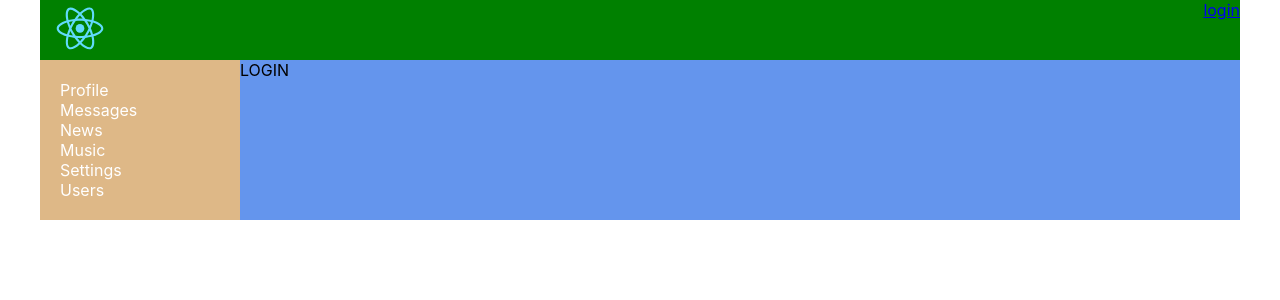
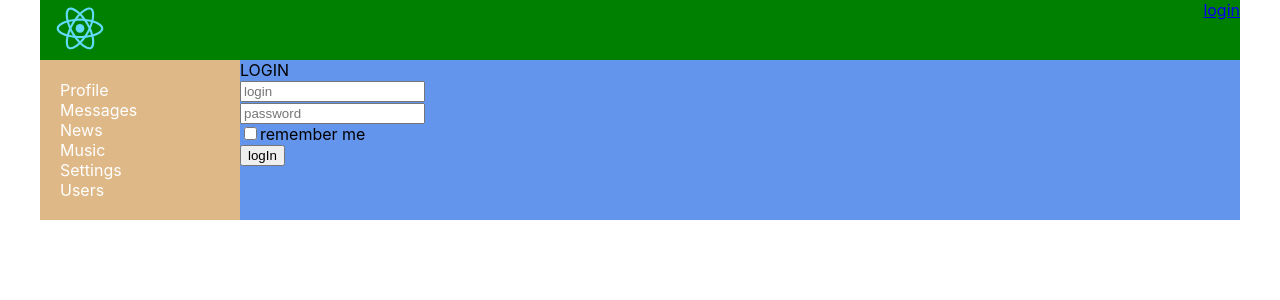
Before and after one commit to dimas2738/react-way-of-samurai, a React (Create React App) app: page /login in a window 1280 px wide. Shown: the top 300 px of the page. Built offline with nearby package versions, Linux system fonts and the light colour scheme; no server answers.

Commit message:
75lesson

```diff
--- a/package.json
+++ b/package.json
@@ -11,6 +11,7 @@
     "react-router-dom": "^4.3.1",
     "react-scripts": "^4.0.3",
     "redux": "^4.0.1",
+    "redux-form": "^8.3.8",
     "redux-thunk": "^2.4.0"
   },
   "scripts": {
--- a/src/components/Login/Login.jsx
+++ b/src/components/Login/Login.jsx
@@ -1,12 +1,43 @@
 import React from 'react';
+import {Field,reduxForm} from "redux-form";
 
 const Login = (props) => {
+
+    const onSubmit = (formData) => {
+        console.log(formData)
+
+    }
 
 
     return (
         <div> LOGIN
+            <LoginReduxForm onSubmit={onSubmit}/>
         </div>
     )
 }
+const LoginForm = (props) => {
+
+
+    return (
+        <form onSubmit={props.handleSubmit}>
+            <Field name={'login'} placeholder='login' component={'input'}/>
+            <div>
+                <Field name={'password'} placeholder='password' component={'input'}/>
+            </div>
+            <div>
+
+                <Field name={'remember_me'} type={'checkbox'} component={'input'}/>remember me
+            </div>
+            <div>
+                <button>logIn</button>
+            </div>
+        </form>
+    )
+}
+
+const LoginReduxForm = reduxForm({
+    form:'login'
+})(LoginForm)
+
 
 export default Login;
--- a/src/redux/redux-store.js
+++ b/src/redux/redux-store.js
@@ -5,13 +5,16 @@
 import usersReducer from "./users-reducer";
 import authReducer from "./auth-reducer";
 import thunkMiddleware from "redux-thunk";
+import {reducer as formReducer} from 'redux-form'
 
 let reducers = combineReducers({
     profilePage: profileReducer,
     dialogsPage: dialogsReducer,
     sidebar: sidebarReducer,
     usersPage: usersReducer,
-    auth:authReducer
+    auth:authReducer,
+    form:formReducer,
+
 });
 
 let store = createStore(reducers,applyMiddleware(thunkMiddleware));
```
Also changed, not shown: 1 other file (tests, documents, lock files or other folders).
